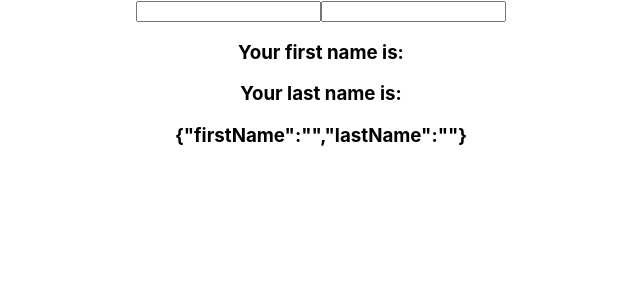
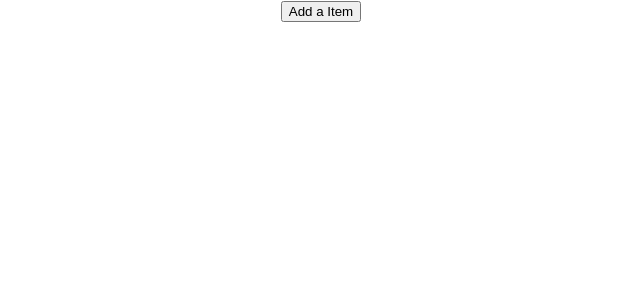
Before and after one commit to bag3557/react-hooks, a React (Create React App) app: page / in a window 1280 px wide. Shown: the top 300 px of the page, without its empty margins (319-959 px from the left). Built offline with nearby package versions, Linux system fonts and the light colour scheme.

Commit message:
useState- summary

```diff
--- a/src/App.js
+++ b/src/App.js
@@ -6,6 +6,7 @@ import ClassCounter from "./components/ClassCounter";
 import HookCounter from "./components/HookCounter";
 import HookCounterTwo from "./components/HookCounterTwo";
 import HookCounterThree from "./components/HookCounterThree";
+import HookCounterFour from "./components/HookCounterFour";
 
 function App() {
   return (
@@ -13,7 +14,8 @@ function App() {
       {/* <ClassCounter /> */}
       {/* <HookCounter /> */}
       {/* <HookCounterTwo /> */}
-      <HookCounterThree />
+      {/* <HookCounterThree /> */}
+      <HookCounterFour />
     </div>
   );
 }
--- a/src/components/HookCounterFour.js
+++ b/src/components/HookCounterFour.js
@@ -1,4 +1,4 @@
-import React from "react";
+import React, { useState } from "react";
 
 const HookCounterFour = () => {
   const [items, setItems] = useState([]);
```
Also changed, not shown: 1 other file (tests, documents, lock files or other folders).
